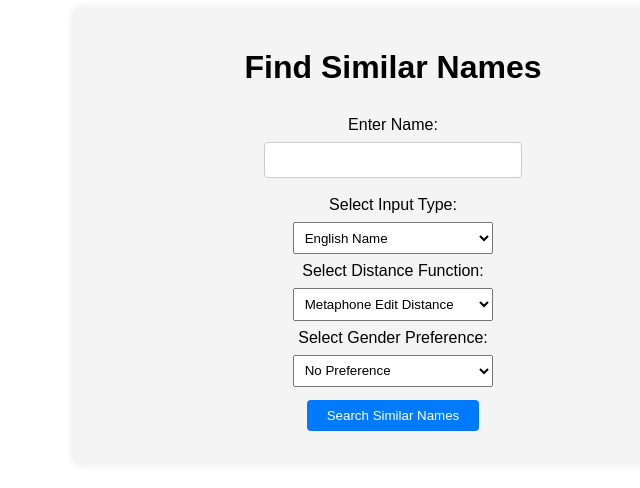
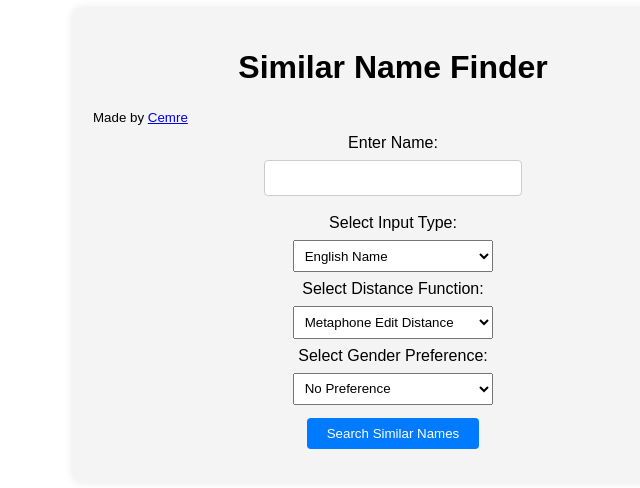
Before and after one commit to cemreefe/similar-name-finder, a Flask app: page / in a window 1280 px wide. Shown: the top 488 px of the page, without its empty margins (247-887 px from the left). Run offline with Flask 3, Linux system fonts and the light colour scheme.

Commit message:
Change title, add CK href

```diff
--- a/api/templates/index.html
+++ b/api/templates/index.html
@@ -8,7 +8,8 @@
 </head>
 <body>
     <div class="container">
-        <h1>Find Similar Names</h1>
+        <h1>Similar Name Finder</h1>
+        <small>Made by <a href='https://cemrekarakas.com'>Cemre</a></small>
         <form action="/find" method="POST">
             <label for="name">Enter Name:</label>
             <input type="text" id="name" name="name" required value='{% if input_fields %}{{ input_fields[0] }}{% endif %}'>
```
